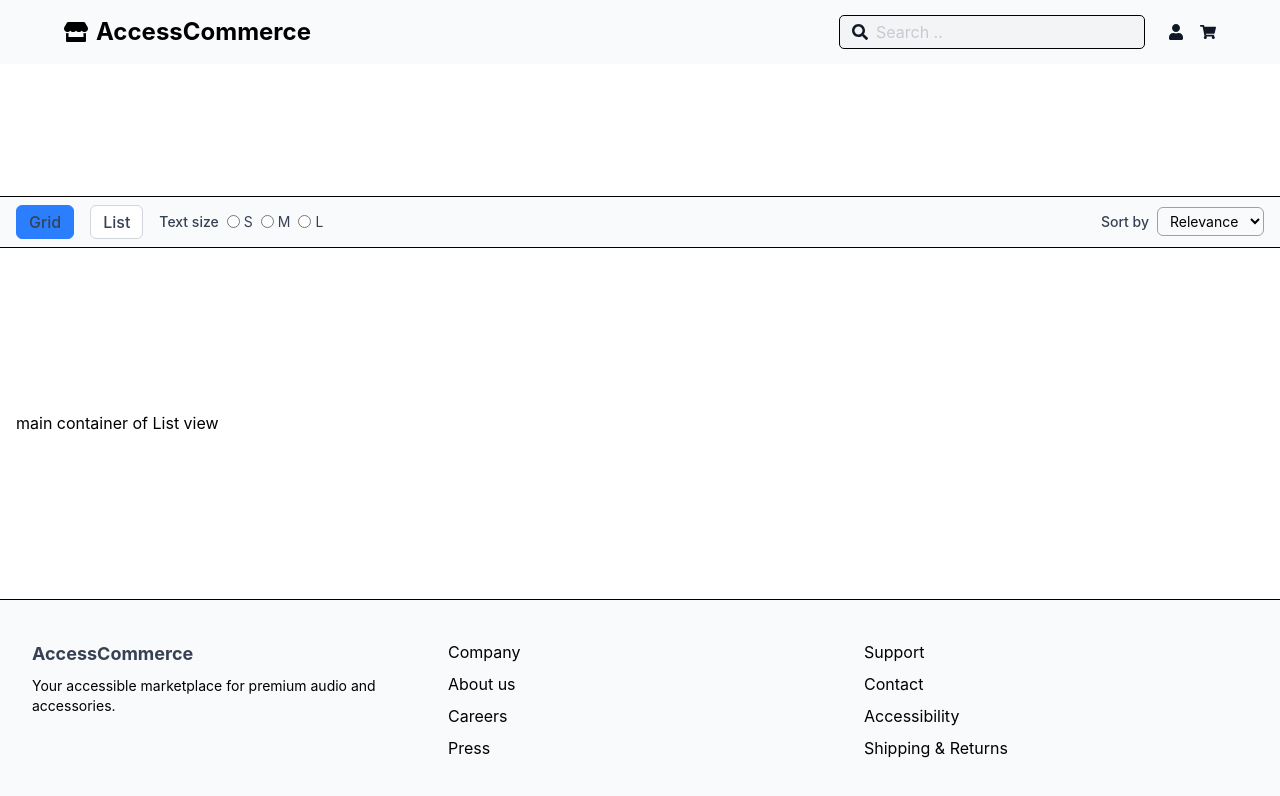
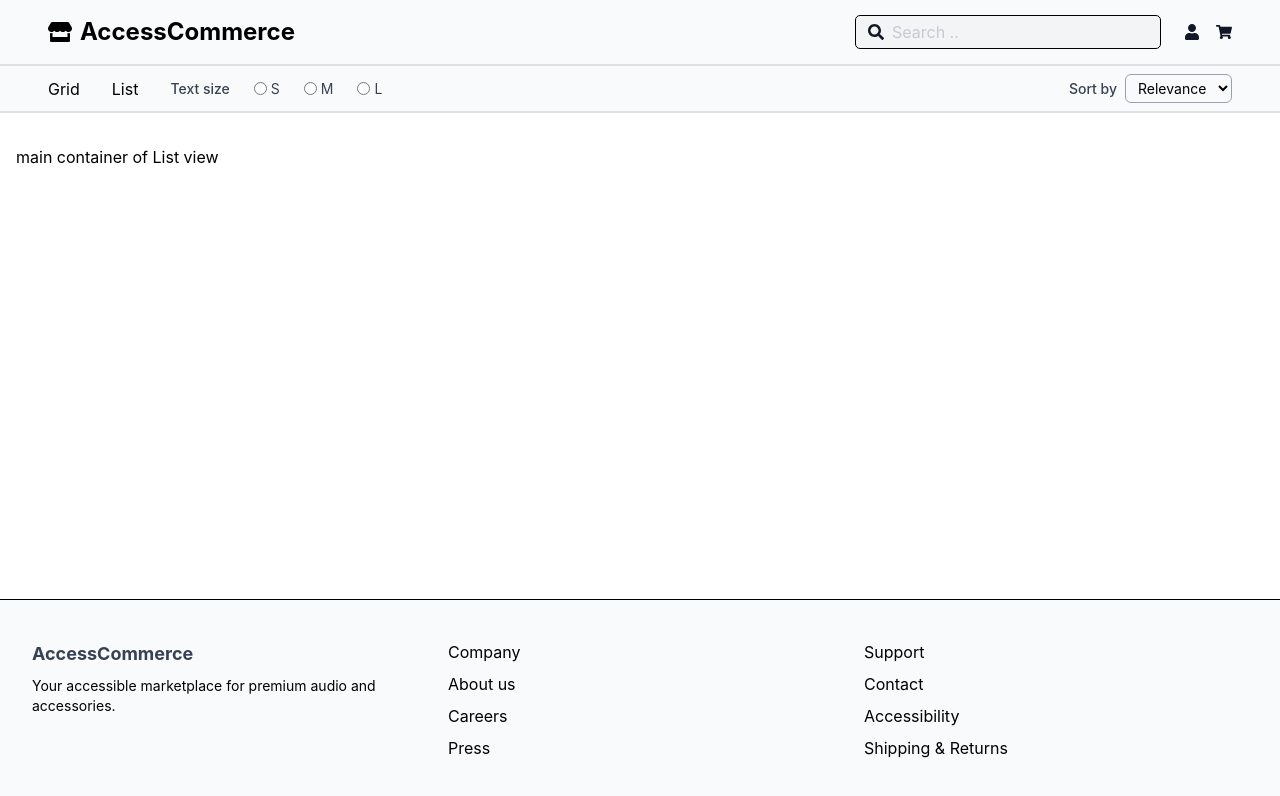
Before and after one commit to webdev2026org/Automate, a React (Vite) app: page / in a window 1280 px wide. Shown: the top 796 px of the page. Built offline with nearby package versions, Linux system fonts and the light colour scheme.

Commit message:
updated SubNavbar styles

```diff
--- a/src/layouts/global/Navbar.jsx
+++ b/src/layouts/global/Navbar.jsx
@@ -5,7 +5,7 @@ const Navbar = (props) => {
     return (
         <nav className='Navbar'>
 
-            <div className="Left-Navbar-Section pl-10 flex items-center">
+            <div className="Left-Navbar-Section flex items-center">
                 {/* Logo */}
                 <div className='Navbar-logo'>
                     {props.pageIcon === 'store' && <FaStore />}
@@ -28,7 +28,7 @@ const Navbar = (props) => {
 
             </div>
 
-            <div className="Right-Navbar-Section pr-10">
+            <div className="Right-Navbar-Section">
                 {/* Search + Icons */}
                 <div className='flex items-center'>
                     {props.showSearchBar && (<div className='Navbar-Search'>
--- a/src/layouts/global/SubNavbar.jsx
+++ b/src/layouts/global/SubNavbar.jsx
@@ -1,48 +1,42 @@
-import React from 'react'
 
 const SubNavbar = () => {
   return (
-    <nav className='subNavbar'>
-    <div className='subNavbar-left-section'>
+    <nav className="subNavbar">
+      <div className="subNavbar-left-section">
         {/* View-Mode */}
-    <div className='viewMode'>
-         <button className='btnView active'>Grid</button>
-        <button className='btnView'>List</button>
+        <div className="viewMode">
+          <input type="button" className="bg-transparent border-none" value="Grid" />
+          <input type="button" className="bg-transparent border-none" value="List" />
         </div>
 
         {/* Text Size  */}
 
-  <div class='textSize'>
+        <div class="textSize">
           <span>Text size</span>
           <label>
-      <input type="radio" name="textSize" value="S" />
-      S
+            <input type="radio" name="textSize" value="S" />S
           </label>
           <label>
-      <input type="radio" name="textSize" value="M" />
-      M
+            <input type="radio" name="textSize" value="M" />M
           </label>
           <label>
-      <input type="radio" name="textSize" value="L" />
-      L
+            <input type="radio" name="textSize" value="L" />L
           </label>
         </div>
-
       </div>
 
       {/* Sort By */}
 
-    <div className='sortBy'>
-       <label for='sort'>Sort by</label>
-       <select id='sort'>
-          <option value='relevance'>Relevance</option>
-          <option value='date'>Date</option>
-          <option value='popularity'>Popularity</option>
+      <div className="sortBy">
+        <label for="sort">Sort by</label>
+        <select id="sort">
+          <option value="relevance">Relevance</option>
+          <option value="date">Date</option>
+          <option value="popularity">Popularity</option>
         </select>
       </div>
+    </nav>
+  );
+};
 
-    </nav>
-  )
-}
-
-export default SubNavbar
+export default SubNavbar;
--- a/src/layouts/productLists/ProductListViewScreen.jsx
+++ b/src/layouts/productLists/ProductListViewScreen.jsx
@@ -1,25 +1,29 @@
-import Navbar from '../global/Navbar'
-import SubNavbar from '../global/SubNavbar'
-import Footer from '../global/Footer'
-
+import Navbar from "../global/Navbar";
+import SubNavbar from "../global/SubNavbar";
+import Footer from "../global/Footer";
 
 const ProductListViewScreen = () => {
-
   return (
-      <div className='app-container flex flex-col min-h-screen justify-between'>
+    <div className="app-container flex flex-col h-full">
+      <div className="nav-container flex-1">
         <Navbar
-   pageIcon='store'
+          pageIcon="store"
           showSearchBar={true}
           showmenuOtions={false}
           breadcrumbItems={[]}
           showCartIcon={true}
-   userIconType='user-icon'
+          userIconType="user-icon"
         />
-   <SubNavbar/>
-    <main className='container mx-auto px-4 py-8'> main container of List view</main>
-   <Footer/>
+        <SubNavbar />
+
+        <main className="container mx-auto px-4 py-8">
+          {" "}
+          main container of List view
+        </main>
       </div>
-  )
-}
+      <Footer />
+    </div>
+  );
+};
 
-export default ProductListViewScreen
+export default ProductListViewScreen;
--- a/src/styles/styles.css
+++ b/src/styles/styles.css
@@ -7,7 +7,7 @@ html,body, #root {
 }
 /* Navbar Conatiner */
 .Navbar {
-  @apply flex items-center justify-between px-6 py-4 bg-gray-50 text-black;
+  @apply flex items-center justify-between px-12 py-4 bg-gray-50 text-black;
 }
 
 .Left-Navbar-Section {
@@ -44,15 +44,15 @@ html,body, #root {
 
 /* Sub Navbar Container */
 .subNavbar {
-  @apply flex items-center justify-between  border-t border-b bg-gray-50 text-black px-4 py-2;
+  @apply flex items-center justify-between border-t-2 border-t-[rgba(0,0,0,0.1)] border-b-2 border-b-[rgba(0,0,0,0.1)] bg-gray-50 text-black px-12 py-2;
 }
 
 .subNavbar-left-section {
-  @apply flex items-center justify-between gap-4
+  @apply flex items-center justify-between gap-8
 }
 
 .viewMode {
-  @apply flex gap-4;
+  @apply flex gap-8;
 }
 
 .btnView {
@@ -64,7 +64,7 @@ html,body, #root {
 }
 
 .textSize {
-  @apply flex items-center gap-2 text-sm text-gray-700;
+  @apply flex items-center gap-6 text-sm text-gray-700;
 }
 
 .textSize span {
```
Lines whose indentation alone changed are shown as unchanged.
